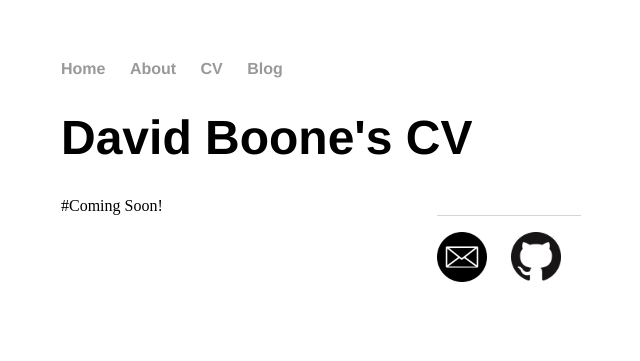
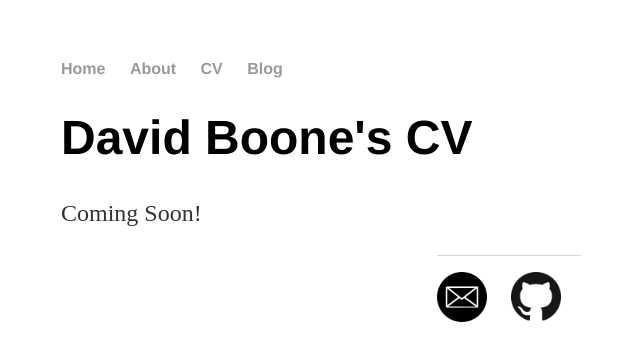
Before and after one commit to dboone31/dboone, a Jekyll site: the page built from cv/index.html, in a window 1280 px wide. Shown: the top 361 px of the page, without its empty margins (131-771 px from the left). Built offline with Jekyll 4.4.1, drawn with Linux system fonts in a browser that asks for light colours.

```diff
--- a/about/index.html
+++ b/about/index.html
@@ -4,4 +4,4 @@ title: About David Boone
 ---
 
 <h1>{{ page.title }}</h1>
-Coming Soon!
+<p>Coming Soon!</p>
--- a/cv/index.html
+++ b/cv/index.html
@@ -4,4 +4,4 @@ title: David Boone's CV
 ---
 
 <h1>{{ page.title }}</h1>
-#Coming Soon!
+<p>Coming Soon!</p>
```
